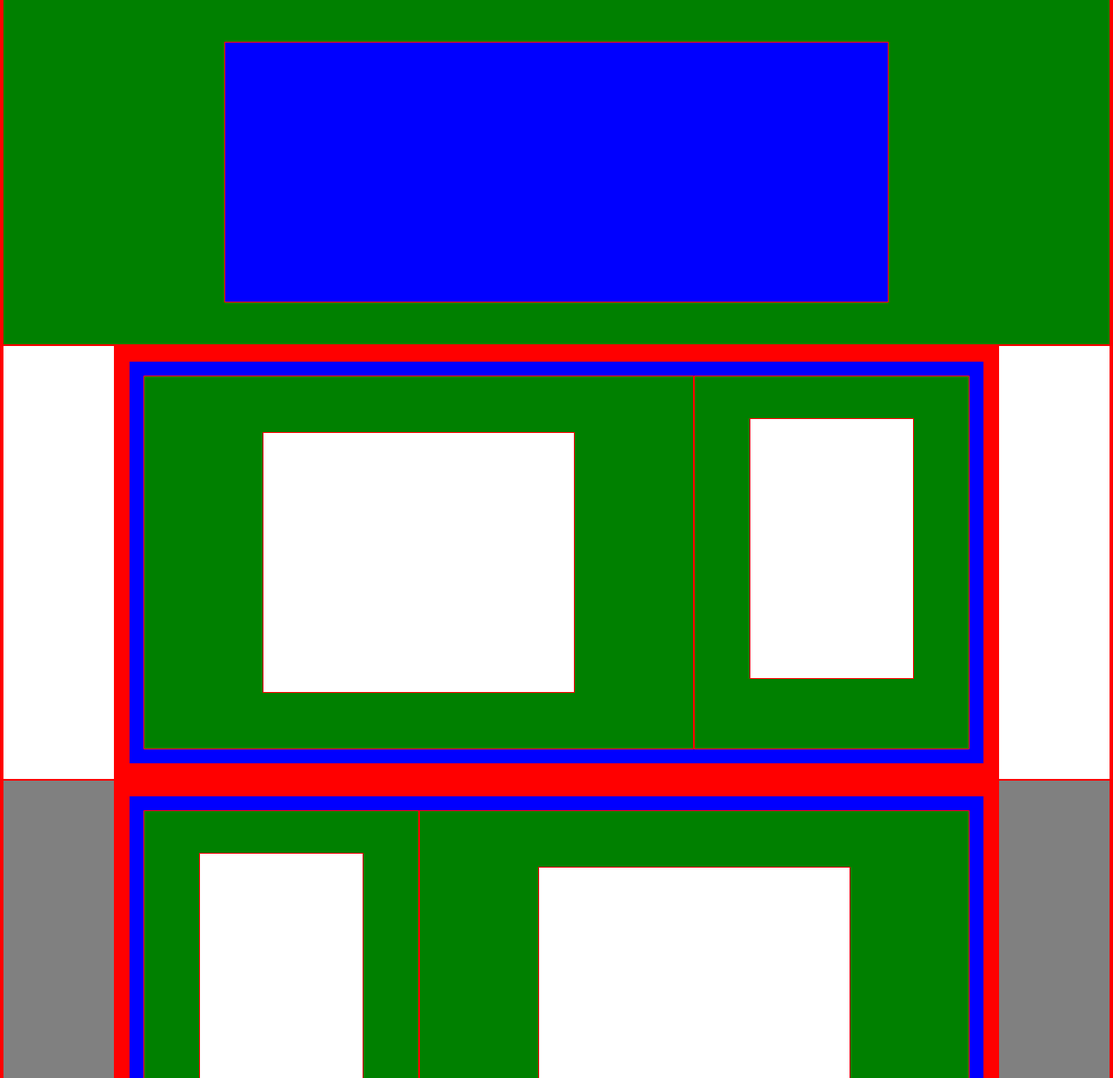
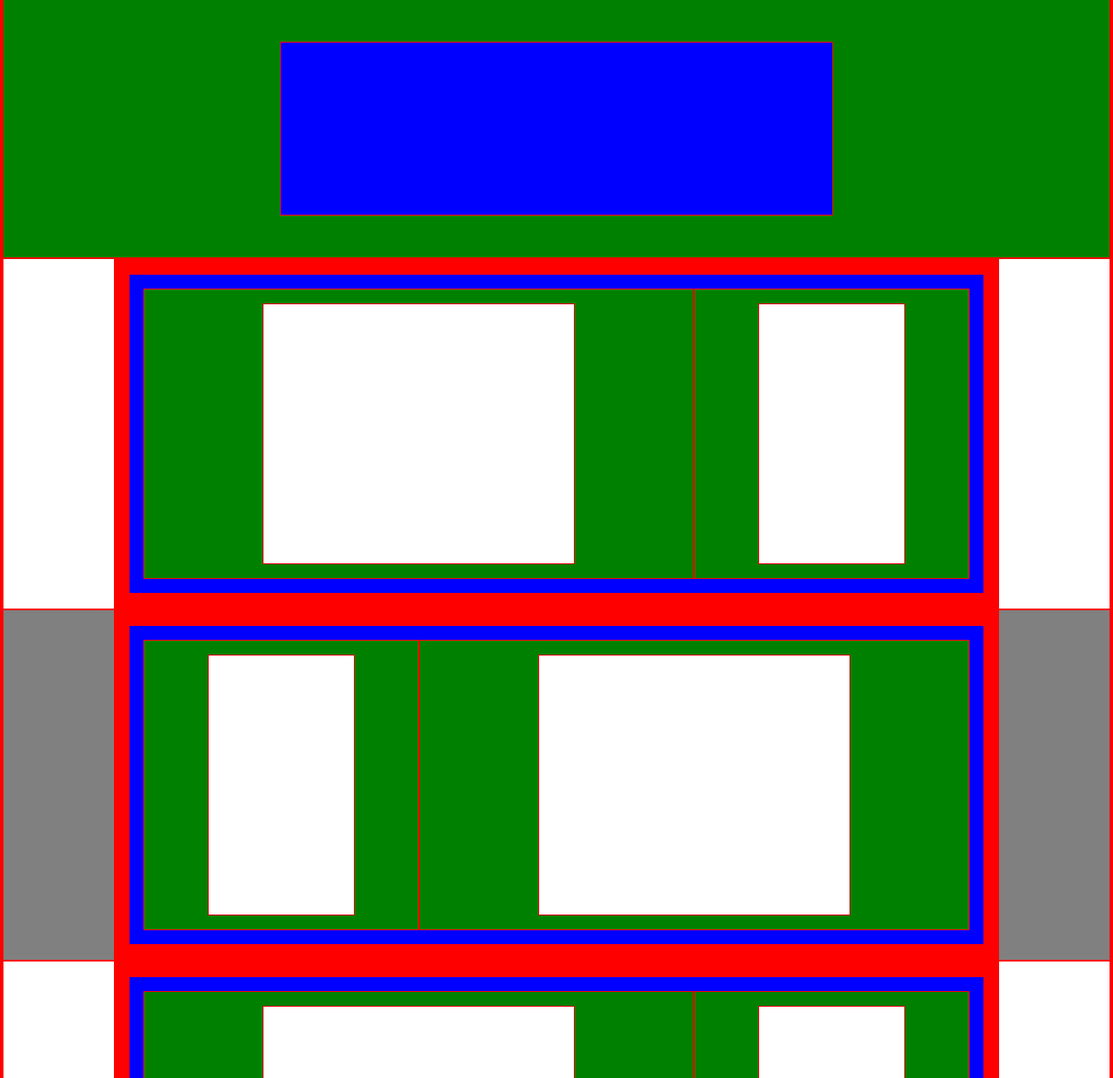
Before and after one commit to CarloFanelli/htmlcss-struttura-discord, a plain HTML site: page index.html in a window 1280 px wide. Shown: the part 60-1300 px from the top of the page at 87% size. Drawn offline with Linux system fonts and the light colour scheme.

Commit message:
add correction

```diff
--- a/css/style.css
+++ b/css/style.css
@@ -5,24 +5,37 @@
     border: 1px solid red;
 }
 
-.light{
+footer {
+    background-color: darkblue;
+}
+
+.light {
     background-color: #fff;
 }
-.dark{
+
+.dark {
     background-color: grey;
 }
 
-.col-8{
+.col-8 {
     width: calc(100% / 12 * 8);
 }
 
-.col-4{
+.col-4 {
     width: calc(100% / 12 * 4);
+}
+
+.img_top {
+    width: 50%;
+    height: 200px;
+    margin: 3rem;
 }
 
 
 .flex {
     display: flex;
+    align-items: center;
+    justify-content: center;
 }
 
 .w80 {
@@ -43,7 +56,7 @@
 /* card is use to have a content space*/
 .card {
     width: 60%;
-    margin: 3rem auto;
+    padding: 3rem auto;
     height: 300px;
     background-color: #fff;
 }
@@ -60,7 +73,8 @@
     background-color: green;
 }
 
-.p1{
+.p1 {
     padding: 1rem;
 }
+
 /* #endsection DEBUG*/
--- a/index.html
+++ b/index.html
@@ -31,8 +31,8 @@
         </header>
 
         <main>
-            <section class="evidence green">
-                <div class="card blue">
+            <section class="evidence flex green">
+                <div class="img_top blue">
 
                 </div>
                 <!-- /.image -->
@@ -43,11 +43,11 @@
             <section class="light">
                 <div class="container w80 red p1">
                     <div class="row flex blue p1">
-                        <div class="col-8 green p1">
+                        <div class="col-8 flex green p1">
                             <div class="card"></div>
                         </div>
                         <!-- /.col8 -->
-                        <div class="col-4 green p1s">
+                        <div class="col-4 flex green p1">
                             <div class="card"></div>
 
                         </div>
@@ -62,12 +62,12 @@
             <section class="dark">
                 <div class="container w80 red p1">
                     <div class="row flex blue p1">
-                        <div class="col-4 green p1s">
+                        <div class="col-4 flex green p1">
                             <div class="card"></div>
 
                         </div>
                         <!-- /.col4 -->
-                        <div class="col-8 green p1">
+                        <div class="col-8 flex green p1">
                             <div class="card"></div>
                         </div>
                         <!-- /.col8 -->
@@ -81,11 +81,11 @@
             <section class="light">
                 <div class="container w80 red p1">
                     <div class="row flex blue p1">
-                        <div class="col-8 green p1">
+                        <div class="col-8 flex green p1">
                             <div class="card"></div>
                         </div>
                         <!-- /.col8 -->
-                        <div class="col-4 green p1s">
+                        <div class="col-4 flex green p1">
                             <div class="card"></div>
 
                         </div>
@@ -100,7 +100,7 @@
             <section class="light">
                 <div class="container w80 red p1">
                     <div class="row flex blue p1">
-                            <div class="card"></div>
+                        <div class="card"></div>
                     </div>
                     <!-- /.row -->
                 </div>
@@ -111,8 +111,24 @@
         </main>
 
         <footer>
+            <section>
+                <div class="container w80 red p1">
+                    <div class="row flex blue p1">
+                        <div class="col-8 green p1">
+                            <div class="card"></div>
+                        </div>
+                        <!-- /.col8 -->
+                        <div class="col-4 green p1">
+                            <div class="card"></div>
 
-        </footer>
+                        </div>
+                        <!-- /.col4 -->
+                    </div>
+                    <!-- /.row -->
+                </div>
+                <!-- /.container -->
+            </section>
+            <!-- /.light --> </footer>
 
     </body>
 </html>
```
